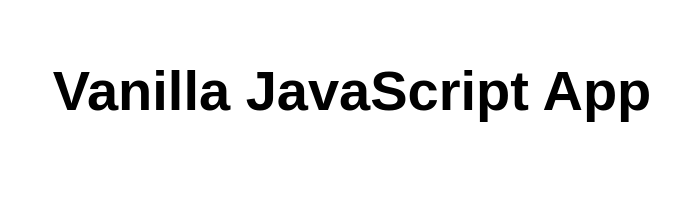
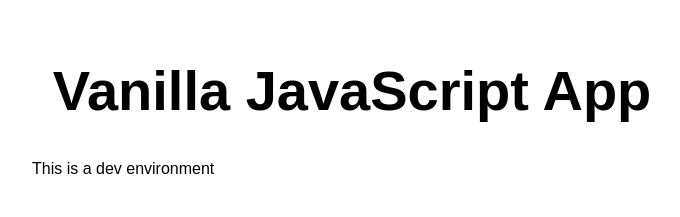
Before and after one commit to mkulman/my-first-static-web-app, a website: page src/index.html in a window 1280 px wide. Shown: the whole page, without its empty margins (288-968 px from the left). Drawn offline with Linux system fonts and the light colour scheme.

Commit message:
Update index.html

```diff
--- a/src/index.html
+++ b/src/index.html
@@ -5,12 +5,13 @@
   <meta charset="UTF-8">
   <meta name="viewport" content="width=device-width, initial-scale=1.0">
   <link rel="stylesheet" href="styles.css">
-  <title>Vanilla JavaScript App</title>
+  <title>Development</title>
 </head>
 
 <body>
   <main>
     <h1>Vanilla JavaScript App</h1>
+    <p>This is a dev environment</p>
   </main>
 </body>
 
```
